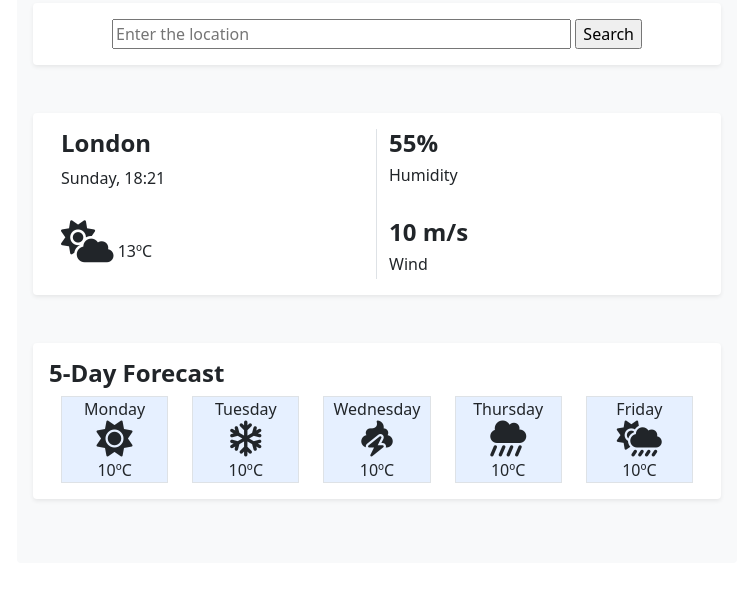
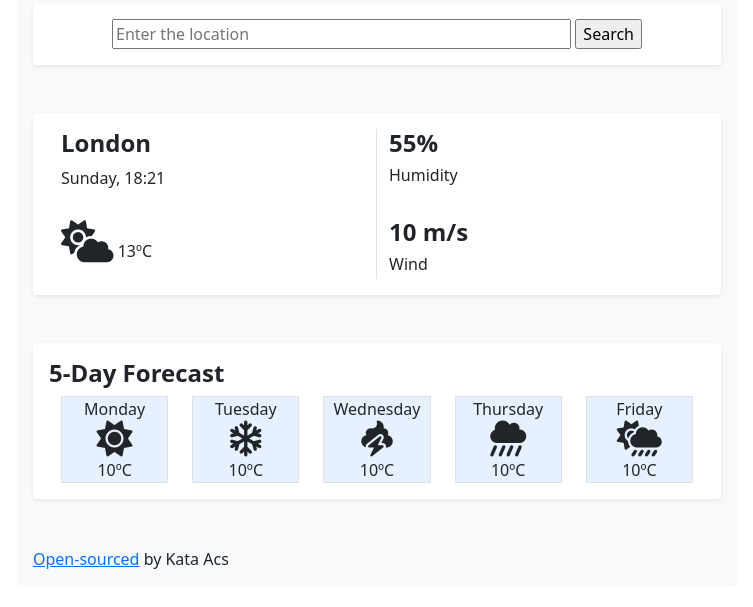
Before and after one commit to acskata/my-weather-app, a plain HTML site: page index.html in a window 1280 px wide. Shown: the part 109-716 px from the top of the page, without its empty margins (263-1016 px from the left). Drawn offline with nearby package versions, Linux system fonts and the light colour scheme.

Commit message:
Added link to GitHub repository

```diff
--- a/index.html
+++ b/index.html
@@ -101,6 +101,7 @@
           </div>
         </div>
       </div>
+      <a href="https://github.com/acskata/my-weather-app">Open-sourced</a> by Kata Acs
     </div>
     <script src="src/index.js"></script>
   </body>
```
Also changed, not shown: 1 other file.
